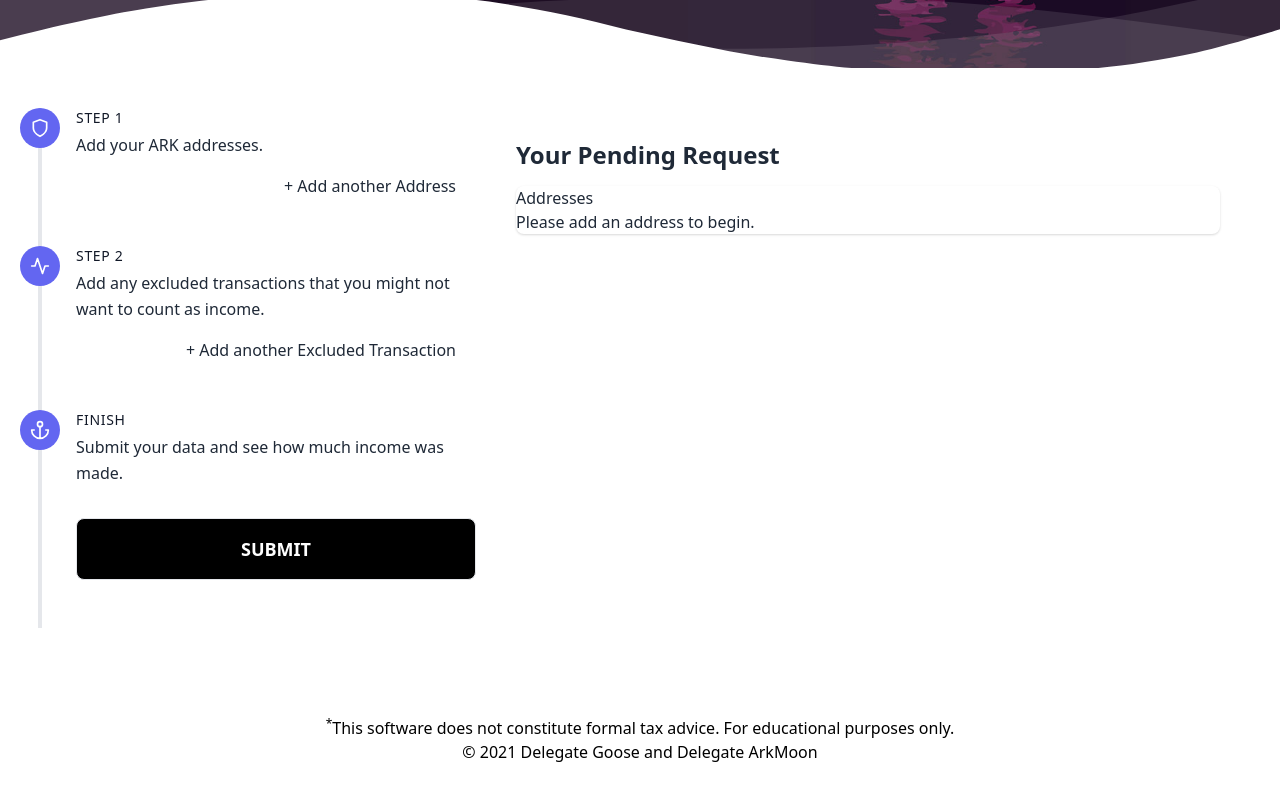
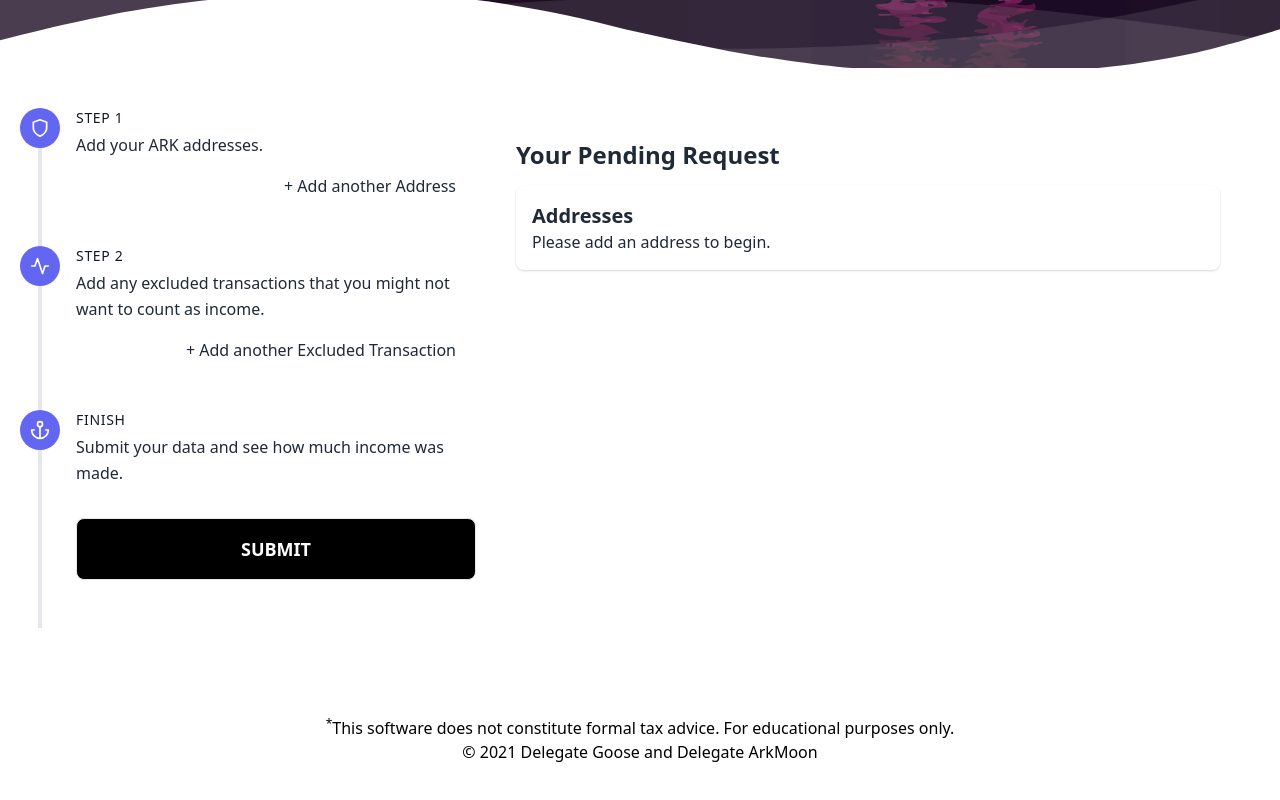
Before and after one commit to arkmoon/tailwindcss-form, a React (Vite) app: page / in a window 1280 px wide. Shown: the part 812-1612 px from the top of the page. Built offline with nearby package versions, Linux system fonts and the light colour scheme.

Commit message:
add formatting for pending

```diff
--- a/src/components/form/Form.jsx
+++ b/src/components/form/Form.jsx
@@ -86,8 +86,8 @@ function Form({
                 </div>
 
                 <div className="-mx-4 sm:-mx-8 px-4 sm:px-8 py-4 overflow-x-auto">
-                  <div className="inline-block min-w-full shadow rounded-lg overflow-hidden">
-                    <h3>Addresses</h3>
+                  <div className="inline-block min-w-full shadow rounded-lg overflow-hidden p-4">
+                    <h3 className="text-xl font-semibold">Addresses</h3>
                     {
                       (currentFormValues?.addresses?.length)
                         ? (
@@ -99,7 +99,12 @@ function Form({
                                 ))
                               }
                             </ul>
-                            <h3>Excluded Transactions</h3>
+
+                            {
+                              (currentFormValues?.exceptions.length)
+                                ? (
+                                  <>
+                                    <h3 className="text-xl font-semibold mt-4">Excluded Transactions</h3>
                                     <ul>
                                       {
                                         currentFormValues?.exceptions.map((exception, i) => (
@@ -107,6 +112,10 @@ function Form({
                                         ))
                                       }
                                     </ul>
+                                  </>
+                                )
+                                : null
+                            }
                           </>
                         )
                         : (
```
Lines whose indentation alone changed are shown as unchanged.
